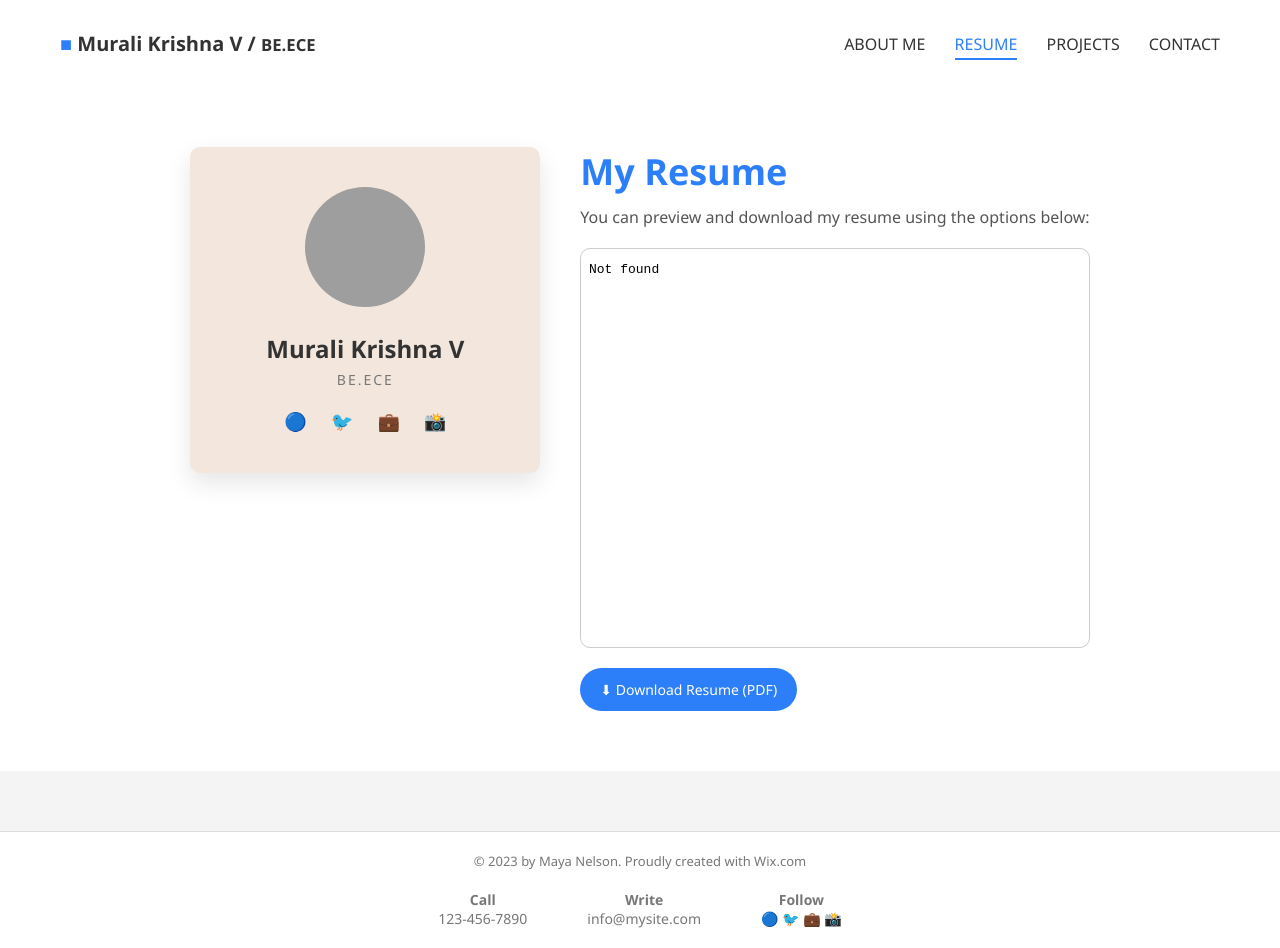
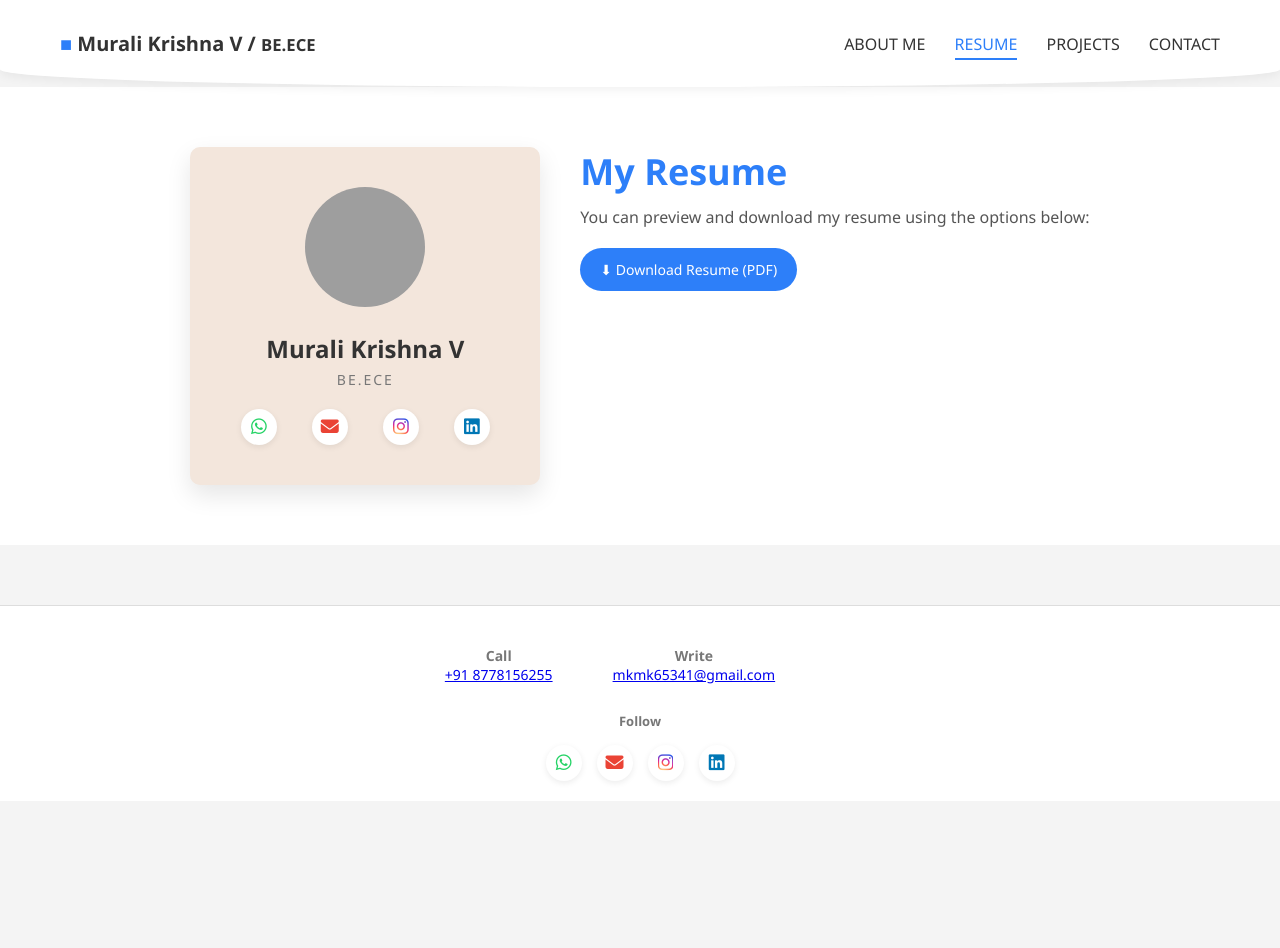
Before and after one commit to MuraliKrishna1275/My-self-, a plain HTML site: page Resume.html in a window 1280 px wide. After the commit the page ends 801 px from the top, so only its background shows below. Drawn offline with Linux system fonts and the light colour scheme; grey boxes are pictures that could not be loaded.

Commit message:
Update Resume.html

```diff
--- a/Resume.html
+++ b/Resume.html
@@ -4,6 +4,14 @@
   <meta charset="UTF-8" />
   <meta name="viewport" content="width=device-width, initial-scale=1.0"/>
   <title>Maya Nelson | Resume</title>
+  <head>
+  <meta charset="UTF-8" />
+  <meta name="viewport" content="width=device-width, initial-scale=1.0"/>
+  <title>Murali Krishna V | Resume</title>
+
+  <!-- ✅ Font Awesome added here -->
+  <link rel="stylesheet" href="https://cdnjs.cloudflare.com/ajax/libs/font-awesome/6.5.0/css/all.min.css" />
+
   <style>
     * {
       box-sizing: border-box;
@@ -18,12 +26,22 @@
     }
 
     header {
+  position: relative;
   display: flex;
   justify-content: space-between;
   align-items: center;
-      padding: 30px 60px;
-      background-color: #ffffff;
+  width: 100%;
+  padding: 20px 30px;
+  box-shadow: 0 4px 10px rgba(0,0,0,0.05);
+  flex-wrap: wrap;
+  background: rgba(255, 255, 255, 0.85);
+  backdrop-filter: blur(10px);
+  border-bottom-left-radius: 50% 20%;
+  border-bottom-right-radius: 50% 20%;
+
+  animation: circularMove 10s linear infinite;
 }
+
 
     .logo {
       font-size: 20px;
@@ -289,6 +307,40 @@ footer div {
   transform: scale(1.05);
 }
 
+    .social-icons {
+      display: flex;
+      justify-content: center;
+      gap: 15px;
+      margin-top: 15px;
+      flex-wrap: wrap;
+    }
+
+    .social-icons a {
+      display: inline-flex;
+      justify-content: center;
+      align-items: center;
+      width: 36px;
+      height: 36px;
+      border-radius: 50%;
+      background-color: white;
+      box-shadow: 0 2px 6px rgba(0, 0, 0, 0.08);
+      text-decoration: none;
+      transition: transform 0.3s ease;
+      font-size: 18px;
+    }
+
+    .social-icons a:hover {
+      transform: scale(1.15);
+    }
+
+    .social-icons a[href*="wa.me"] i { color: #25D366; }
+    .social-icons a[href^="mailto:"] i { color: #EA4335; }
+    .social-icons a[href*="instagram.com"] i {
+      background: radial-gradient(circle at 30% 107%, #fdf497 0%, #fdf497 5%, #fd5949 45%, #d6249f 60%, #285AEB 90%);
+      -webkit-background-clip: text;
+      -webkit-text-fill-color: transparent;
+    }
+    .social-icons a[href*="linkedin.com"] i { color: #0077B5; }
     footer div {
       margin-top: 10px;
     }
@@ -325,10 +377,10 @@ footer div {
       <h2>Murali Krishna V</h2>
       <p>BE.ECE</p>
       <div class="social-icons">
-        <a href="#"><span>🔵</span></a>
-        <a href="#"><span>🐦</span></a>
-        <a href="#"><span>💼</span></a>
-        <a href="#"><span>📸</span></a>
+        <a href="https://wa.me/918778156255" target="_blank"><i class="fab fa-whatsapp"></i></a>
+        <a href="mailto:mkmk65341@gmail.com"><i class="fas fa-envelope"></i></a>
+        <a href="https://www.instagram.com/millionaire_mk_" target="_blank"><i class="fab fa-instagram"></i></a>
+        <a href="https://www.linkedin.com/in/murali-krishna-v-6359222b8" target="_blank"><i class="fab fa-linkedin"></i></a>
       </div>
     </div>
 
@@ -338,22 +390,30 @@ footer div {
       <p>You can preview and download my resume using the options below:</p>
 
       <!-- Resume Preview Box -->
-      <div class="resume-preview">
-        <!-- Embed your PDF here -->
-        <iframe src="your-resume.pdf"></iframe>
-      </div>
+
 
       <!-- Resume Download Button -->
-      <a href="your-resume.pdf" class="download-btn" download>⬇ Download Resume (PDF)</a>
+      <a href="MK RESUME.pdf" class="download-btn" download>⬇ Download Resume (PDF)</a>
     </div>
   </div>
 
   <footer>
-    <p>© 2023 by Maya Nelson. Proudly created with Wix.com</p>
   <div class="contact-info">
-      <div><strong>Call</strong><br>123-456-7890</div>
-      <div><strong>Write</strong><br>info@mysite.com</div>
-      <div><strong>Follow</strong><br>🔵 🐦 💼 📸</div>
+   <div><strong>Call</strong><br><a href="tel:+918778156255">+91 8778156255</a></div>
+<div> <strong>Write</strong><br><a href="https://mail.google.com/mail/?view=cm&fs=1&to=mkmk65341@gmail.com" target="_blank">
+  mkmk65341@gmail.com</div>
+</a>
+ </div>
+
+  <div class="follow-section">
+    <br>
+    <strong>Follow</strong>
+    <div class="social-icons">
+      <a href="https://wa.me/918778156255" target="_blank" title="WhatsApp"><i class="fab fa-whatsapp"></i></a>
+      <a href="mailto:mkmk65341@gmail.com" title="Email"><i class="fas fa-envelope"></i></a>
+      <a href="https://www.instagram.com/millionaire_mk_" target="_blank" title="Instagram"><i class="fab fa-instagram"></i></a>
+      <a href="https://www.linkedin.com/in/murali-krishna-v-6359222b8" target="_blank" title="LinkedIn">
+  <i class="fab fa-linkedin"></i> </div>
   </div>
 </footer>
 
```
Lines whose indentation alone changed are shown as unchanged.
